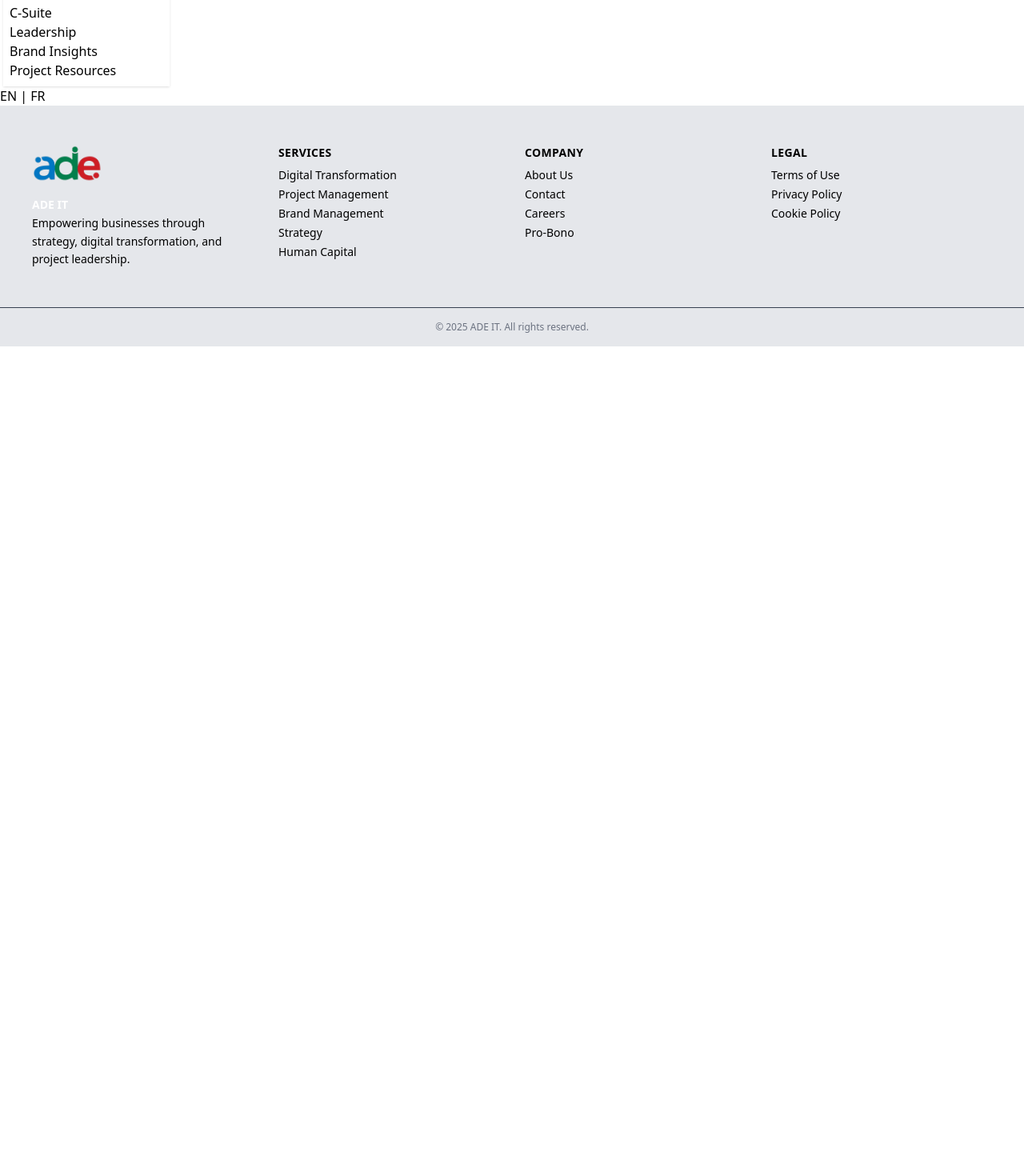
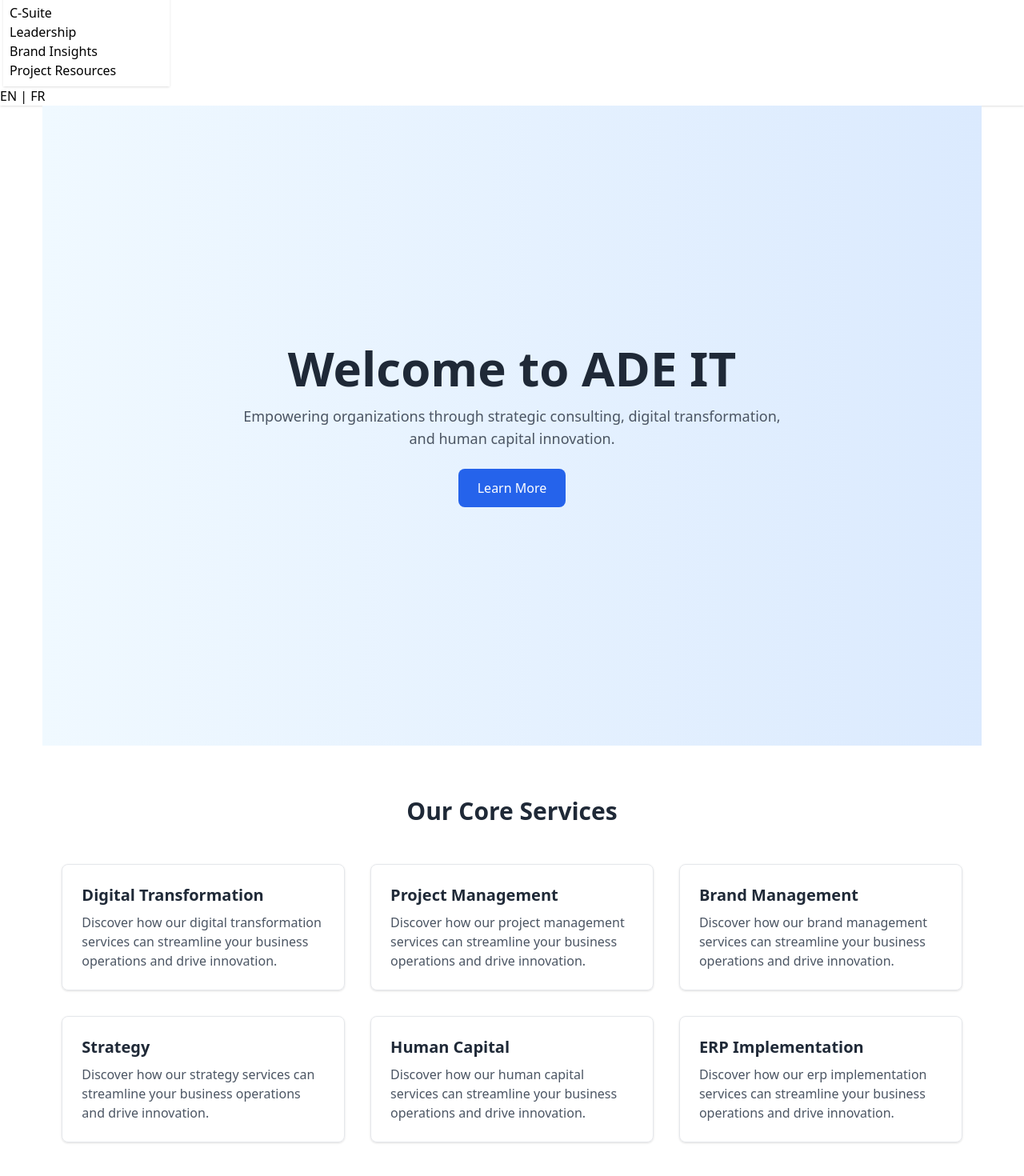
Before and after one commit to tawhidulislam1/aadde, a React (Vite) app: page / in a window 1280 px wide. Shown: the part 1280-2750 px from the top of the page at 80% size. Before the commit the page ends 1713 px from the top, so only its background shows below. Built offline with nearby package versions, Linux system fonts and the light colour scheme.

Commit message:
hero and service section update

```diff
--- a/src/App.jsx
+++ /dev/null
@@ -1,19 +0,0 @@
-
-import './App.css'
-import Footer from './Componets/Footer/Footer'
-import Navbar from './Componets/Navbar/Navbar'
-
-function App() {
-
-  return (
-    <>
-
-      <Navbar>  </Navbar>
-
-      <main></main>
-      <Footer></Footer>
-    </>
-  )
-}
-
-export default App
--- a/src/Componets/Footer/Footer.jsx
+++ b/src/Componets/Footer/Footer.jsx
@@ -9,7 +9,7 @@
                 <aside>
                     <img src={logo} alt="Company logo" className="h-12 w-auto mb-4" />
                     <p className="max-w-xs leading-relaxed">
-                        <strong className="text-white">ADE IT</strong><br />
+                        <strong className="text-black blod">ADE IT</strong><br />
                         Empowering businesses through strategy, digital transformation, and project leadership.
                     </p>
                 </aside>
--- /dev/null
+++ b/src/Componets/Home/Hero.jsx
@@ -0,0 +1,22 @@
+import React from 'react';
+
+const Hero = () => {
+    return (
+        <div>
+            {/* Hero Section */}
+            <section className="hero min-h-screen bg-gradient-to-r from-sky-50 to-blue-100 text-center flex flex-col justify-center items-center p-8">
+                <h1 className="text-4xl lg:text-6xl font-bold text-gray-800">Welcome to ADE IT</h1>
+                <p className="text-lg mt-4 max-w-2xl text-gray-600">
+                    Empowering organizations through strategic consulting, digital transformation, and human capital innovation.
+                </p>
+                <button className="mt-6 px-6 py-3 bg-blue-600 text-white rounded-lg hover:bg-blue-700">
+                    Learn More
+                </button>
+            </section>
+
+
+        </div>
+    );
+};
+
+export default Hero;
--- /dev/null
+++ b/src/Componets/Home/Service.jsx
@@ -0,0 +1,31 @@
+import React from 'react';
+
+const Service = () => {
+    return (
+        <div>
+            {/* Services Preview Section */}
+            <section className="py-16 px-6 bg-white">
+                <h2 className="text-3xl font-bold text-center mb-12 text-gray-800">Our Core Services</h2>
+                <div className="grid grid-cols-1 md:grid-cols-2 lg:grid-cols-3 gap-8 max-w-6xl mx-auto">
+                    {[
+                        "Digital Transformation",
+                        "Project Management",
+                        "Brand Management",
+                        "Strategy",
+                        "Human Capital",
+                        "ERP Implementation"
+                    ].map((service, idx) => (
+                        <div key={idx} className="p-6 border rounded-lg shadow hover:shadow-lg transition duration-300">
+                            <h3 className="text-xl font-semibold text-gray-800 mb-2">{service}</h3>
+                            <p className="text-gray-600">
+                                Discover how our {service.toLowerCase()} services can streamline your business operations and drive innovation.
+                            </p>
+                        </div>
+                    ))}
+                </div>
+            </section>
+        </div>
+    );
+};
+
+export default Service;
--- /dev/null
+++ b/src/HomeLayout.jsx
@@ -0,0 +1,24 @@
+import React from 'react';
+import Navbar from './Componets/Navbar/Navbar';
+import { Outlet } from 'react-router-dom';
+import Footer from './Componets/Footer/Footer';
+
+const HomeLayout = () => {
+    return (
+        <div>
+            <div >
+
+                <Navbar></Navbar>
+
+                <main className="w-11/12 mx-auto max-w-7xl ">
+                    <Outlet ></Outlet>
+                </main>
+                <footer>
+                    <Footer></Footer>
+                </footer>
+            </div>
+        </div>
+    );
+};
+
+export default HomeLayout;
--- /dev/null
+++ b/src/page/Home/Home.jsx
@@ -0,0 +1,14 @@
+import Hero from "../../Componets/Home/Hero";
+import Service from "../../Componets/Home/Service";
+
+
+const Home = () => {
+    return (
+        <div>
+            <Hero></Hero>
+            <Service></Service>
+        </div>
+    );
+};
+
+export default Home;
```
Also changed, not shown: src/main.jsx (+9 -2 lines).
